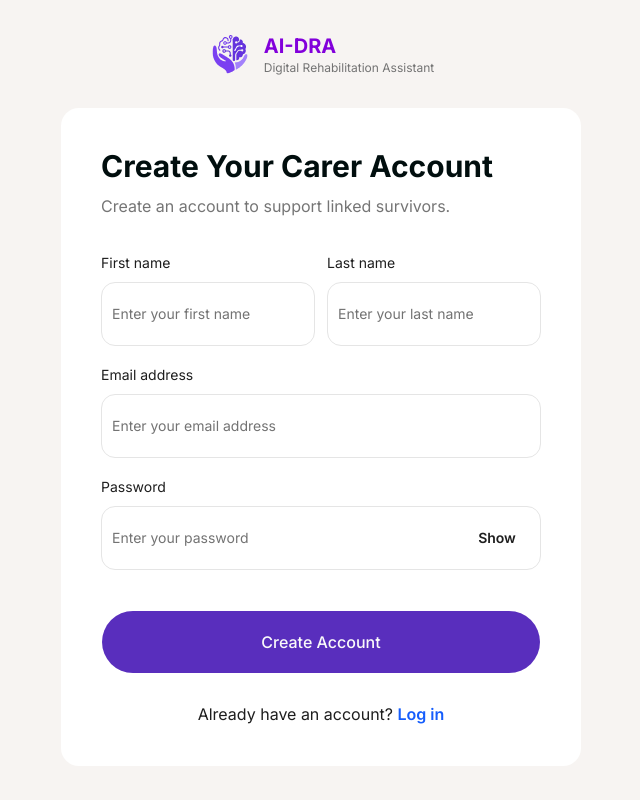
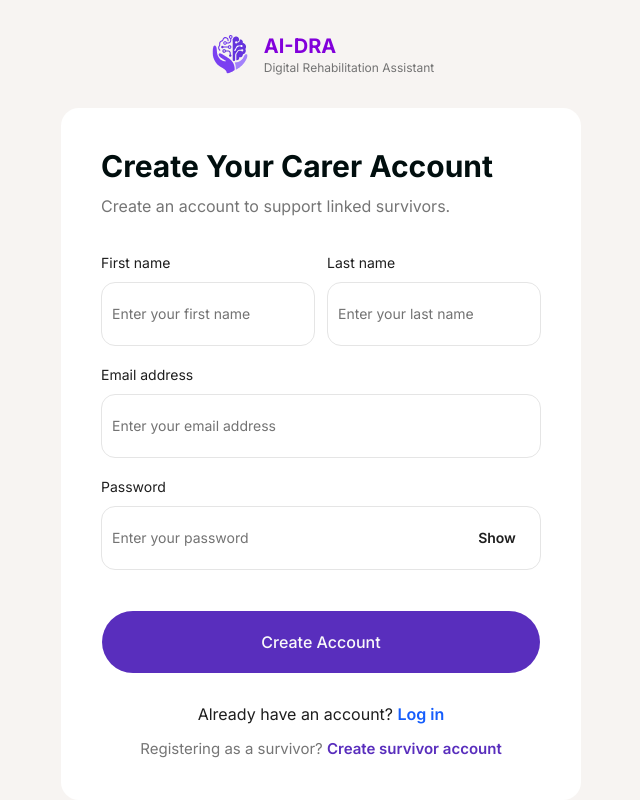
Before and after one commit to JamesAdeshina/ai-dra, a Next.js app in the folder frontend/: page /carer/auth/register in a window 1280 px wide. Shown: the whole page, without its empty margins (319-959 px from the left). Built offline with nearby package versions, Linux system fonts and the light colour scheme; no server answers.

Commit message:
Add platform access and carer registration links

```diff
--- a/frontend/features/auth/components/login-form.tsx
+++ b/frontend/features/auth/components/login-form.tsx
@@ -359,6 +359,18 @@ export function LoginForm({
           </Link>
         </p>
       ) : null}
+
+      {intendedRole !== "CARER" ? (
+        <p className="mt-3 text-center text-[15px] text-[#757575]">
+          Registering as a carer?{" "}
+          <Link
+            href="/carer/auth/register"
+            className="font-semibold text-[#592EBD]"
+          >
+            Create carer account
+          </Link>
+        </p>
+      ) : null}
     </form>
   );
 }
--- a/frontend/features/auth/components/register-form.tsx
+++ b/frontend/features/auth/components/register-form.tsx
@@ -64,6 +64,21 @@ export function RegisterForm({
 
   const [successMessage, setSuccessMessage] =
     useState("");
+
+  const alternateRegisterHref =
+    accountRole === "CARER"
+      ? "/auth/register"
+      : "/carer/auth/register";
+
+  const alternateRegisterPrompt =
+    accountRole === "CARER"
+      ? "Registering as a survivor?"
+      : "Registering as a carer?";
+
+  const alternateRegisterLabel =
+    accountRole === "CARER"
+      ? "Create survivor account"
+      : "Create carer account";
 
   const handleSubmit = async (
     event: FormEvent<HTMLFormElement>
@@ -350,6 +365,16 @@ export function RegisterForm({
           Log in
         </Link>
       </p>
+
+      <p className="mt-3 text-center text-[15px] text-[#757575]">
+        {alternateRegisterPrompt}{" "}
+        <Link
+          href={alternateRegisterHref}
+          className="font-semibold text-[#592EBD]"
+        >
+          {alternateRegisterLabel}
+        </Link>
+      </p>
     </form>
   );
 }
--- a/frontend/features/auth/components/role-aware-login-form.tsx
+++ b/frontend/features/auth/components/role-aware-login-form.tsx
@@ -325,6 +325,18 @@ export function RoleAwareLoginForm({
         </p>
       ) : null}
 
+      {intendedRole !== "CARER" ? (
+        <p className="text-center text-[14px] text-[#666666]">
+          Registering as a carer?{" "}
+          <Link
+            href="/carer/auth/register"
+            className="font-semibold text-[#592EBD] hover:underline"
+          >
+            Create carer account
+          </Link>
+        </p>
+      ) : null}
+
       <p className="text-center text-[12px] leading-[150%] text-[#999999]">
         After sign-in, AI-DRA checks your assigned role and redirects you to the correct portal.
       </p>
--- a/frontend/features/landing/data/landing-markup.ts
+++ b/frontend/features/landing/data/landing-markup.ts
@@ -378,7 +378,7 @@ export const landingMarkup = `<header class="aidra-site-header" id="siteHeader">
 </div>
 <div>
 <div class="aidra-footer-title">Project</div>
-<ul class="aidra-footer-links"><li><a href="#difference">Why AI-DRA</a></li><li><a href="#research">Research approach</a></li><li><a href="#journey">How it works</a></li><li><a href="/auth/register">Register</a></li><li><a href="/auth/login">Log in</a></li></ul>
+<ul class="aidra-footer-links"><li><a href="#difference">Why AI-DRA</a></li><li><a href="#research">Research approach</a></li><li><a href="#journey">How it works</a></li><li><a href="/auth/carer/register">Carer Register</a></li><li><a href="/auth/carer/login">Carer Log in</a></li></ul>
 </div>
 </div>
 <div class="aidra-footer-bottom"><span>© 2026 AI-DRA Project. All rights reserved.</span><span>University of Derby • School of Computing and College of Science and Engineering</span></div>
```
